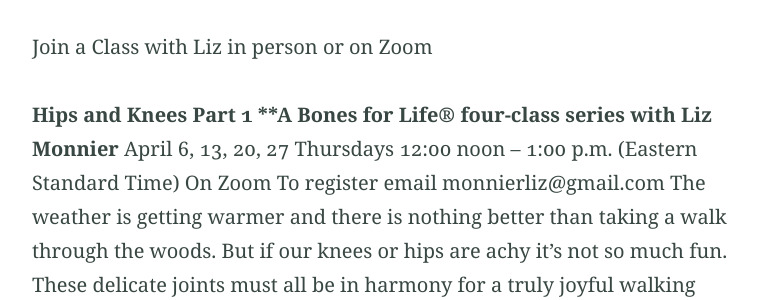
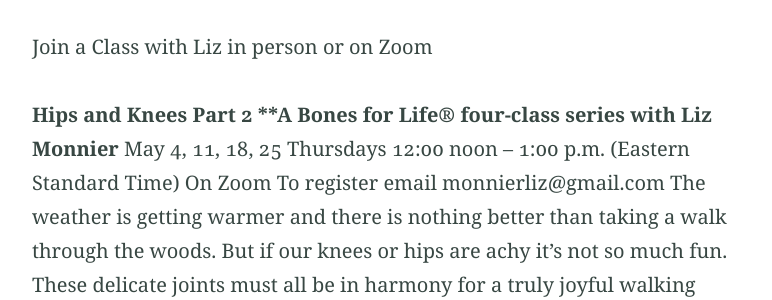
Before and after one commit to monnierliz/monnierliz.github.io, a Jekyll site: the page built from index.md, in a window 1280 px wide and 900 px high, scrolled down 2884 px. Shown: the part 159-459 px from the top of the window, without its empty margins (251-1023 px from the left). Built offline with Jekyll 4.4.1, drawn with Linux system fonts in a browser that asks for light colours; some of the changed text lies outside the part shown.

Commit message:
Update Bones for Life dates

```diff
--- a/index.md
+++ b/index.md
@@ -44,9 +44,9 @@ We can start on a path of easier movement together.
 
 Join a Class with Liz in person or on Zoom
 
-**Hips and Knees Part 1
+**Hips and Knees Part 2
 **A Bones for Life® four-class series with Liz Monnier**
-April 6, 13, 20, 27
+May 4, 11, 18, 25
 Thursdays 12:00 noon – 1:00 p.m. (Eastern Standard Time) On Zoom
 To register email monnierliz@gmail.com
 The weather is getting warmer and there is nothing better than taking a walk through the woods. But if our knees or hips are achy it’s not so much fun. These delicate joints must all be in harmony for a truly joyful walking experience. As our balance improves, we are simultaneously creating a more dynamic skeleton that is able to build more bone. We are aligning ourselves to create the domino effect of the ground force to travel all the up our spine. We don’t get this quality of movement from a pill or a doctor. We achieve it by being aware of our own movement. That is pretty magical!
```
